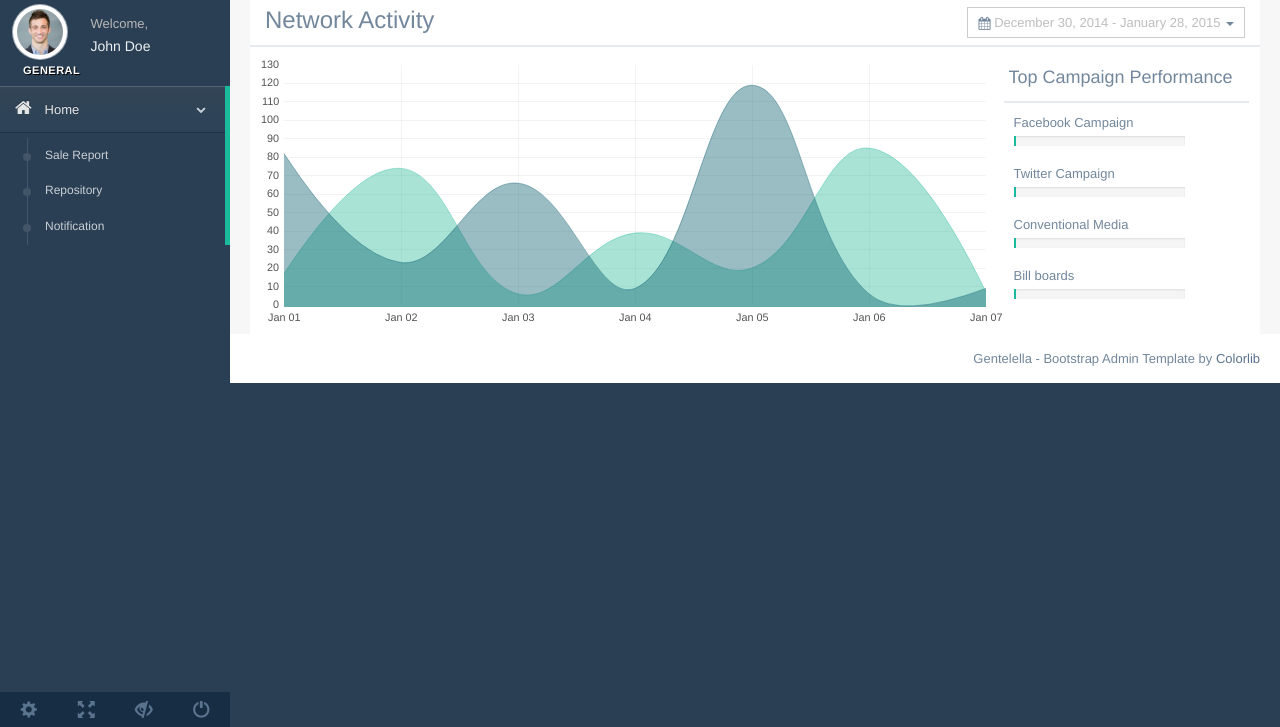
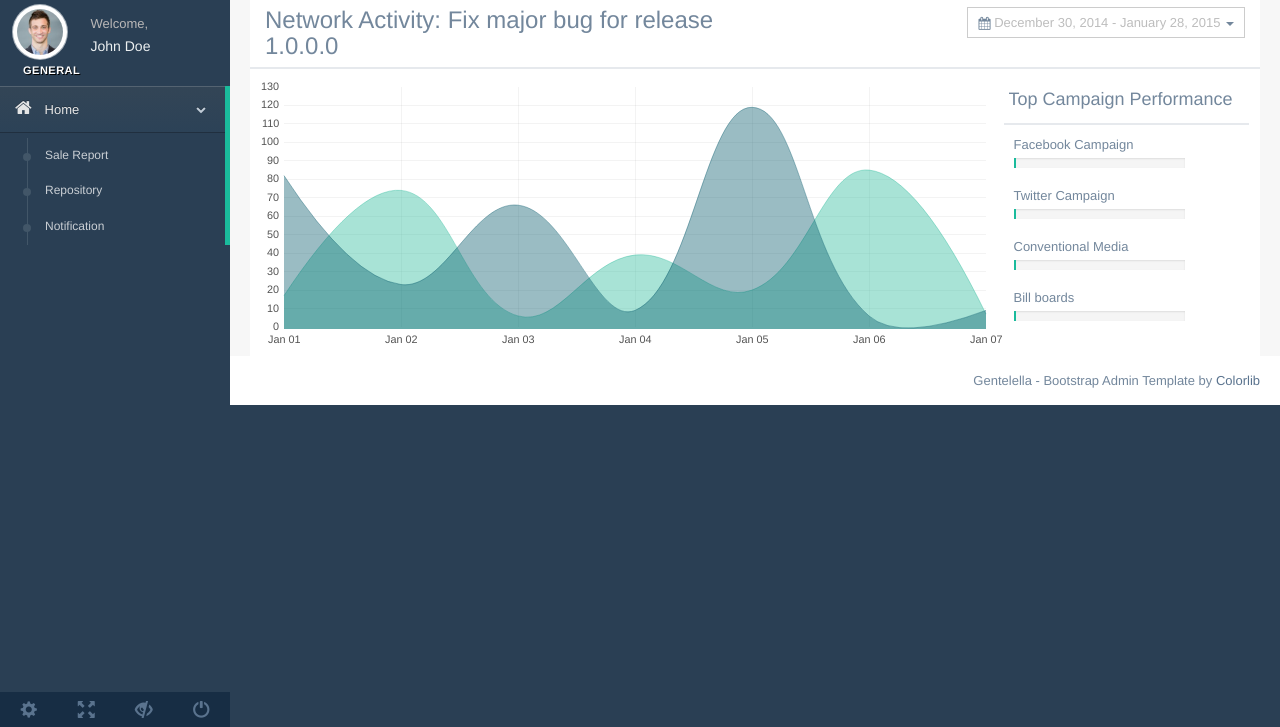
Before and after one commit to tranthanhtu0vn/git_branching_model, a plain HTML site: page index.html in a window 1280 px wide. Shown: the part 73-800 px from the top of the page. Drawn offline with Linux system fonts and the light colour scheme.

Commit message:
fix bugs #124 ...

```diff
--- a/index.html
+++ b/index.html
@@ -207,7 +207,7 @@
 
             <div class="row x_title">
               <div class="col-md-6">
-                <h3>Network Activity</h3>
+                <h3>Network Activity: Fix major bug for release 1.0.0.0</h3>
               </div>
               <div class="col-md-6">
                 <div id="reportrange" class="pull-right" style="background: #fff; cursor: pointer; padding: 5px 10px; border: 1px solid #ccc">
```
